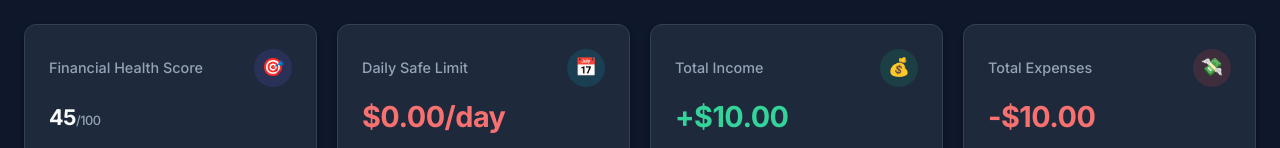
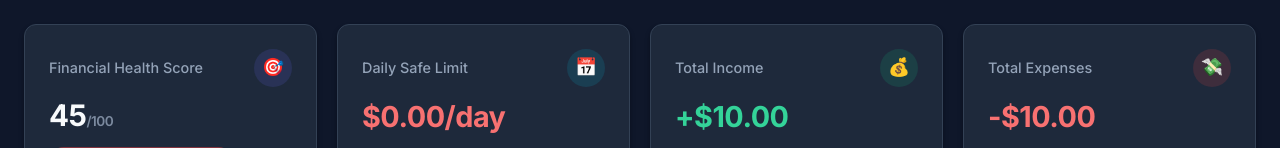
Before and after one commit to jawadkaeik-glitch/expense-tracker, a Flask app: page / in a window 1280 px wide. Shown: the part 113-261 px from the top of the page. Run offline with Flask 3, Linux system fonts and the light colour scheme; the visitor is signed in with stand-in values (Sample User, id 1); tables that the repository leaves empty hold one stand-in row (values such as "Sample post").

Commit message:
Make Financial Health Score number larger (1.85rem) for bold hero prominence

```diff
--- a/templates/dashboard.html
+++ b/templates/dashboard.html
@@ -38,9 +38,10 @@
             <div class="metric-icon icon-purple">🎯</div>
         </div>
         <div style="display: flex; align-items: center; justify-content: space-between; gap: 1rem; margin-top: 0.4rem; flex-wrap: wrap;">
-            <div class="metric-value" style="font-size: 1.35rem; font-weight: 800;">
-                {{ stats.health_score }}<span style="font-size: 0.8rem; font-weight: 500; color: var(--text-muted);">/100</span>
+            <div class="metric-value" style="font-size: 1.85rem; font-weight: 800; line-height: 1;">
+                {{ stats.health_score }}<span style="font-size: 0.85rem; font-weight: 600; color: var(--text-muted); opacity: 0.8;">/100</span>
             </div>
+
             <span class="health-badge health-{{ stats.health_color }}" style="padding: 0.3rem 0.75rem; font-size: 0.78rem; border-radius: 20px; white-space: nowrap;">
                 Grade {{ stats.health_grade }} &nbsp;·&nbsp; {{ stats.health_label }}
             </span>
```
